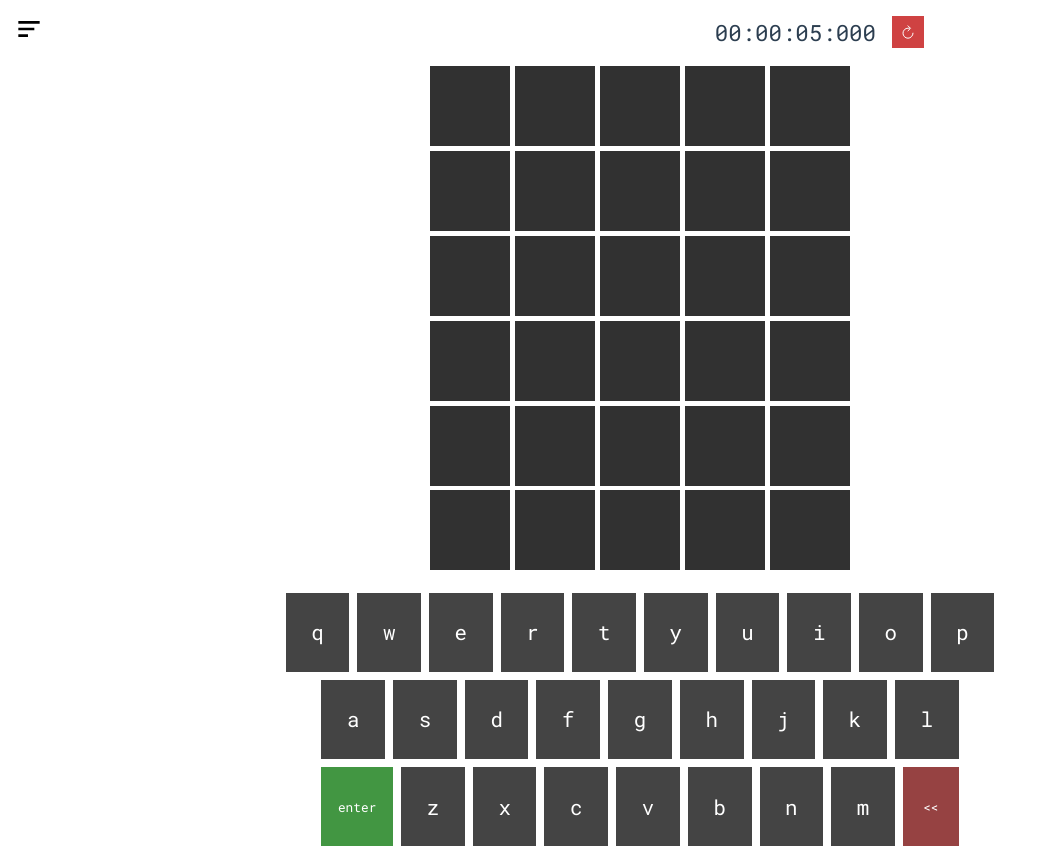
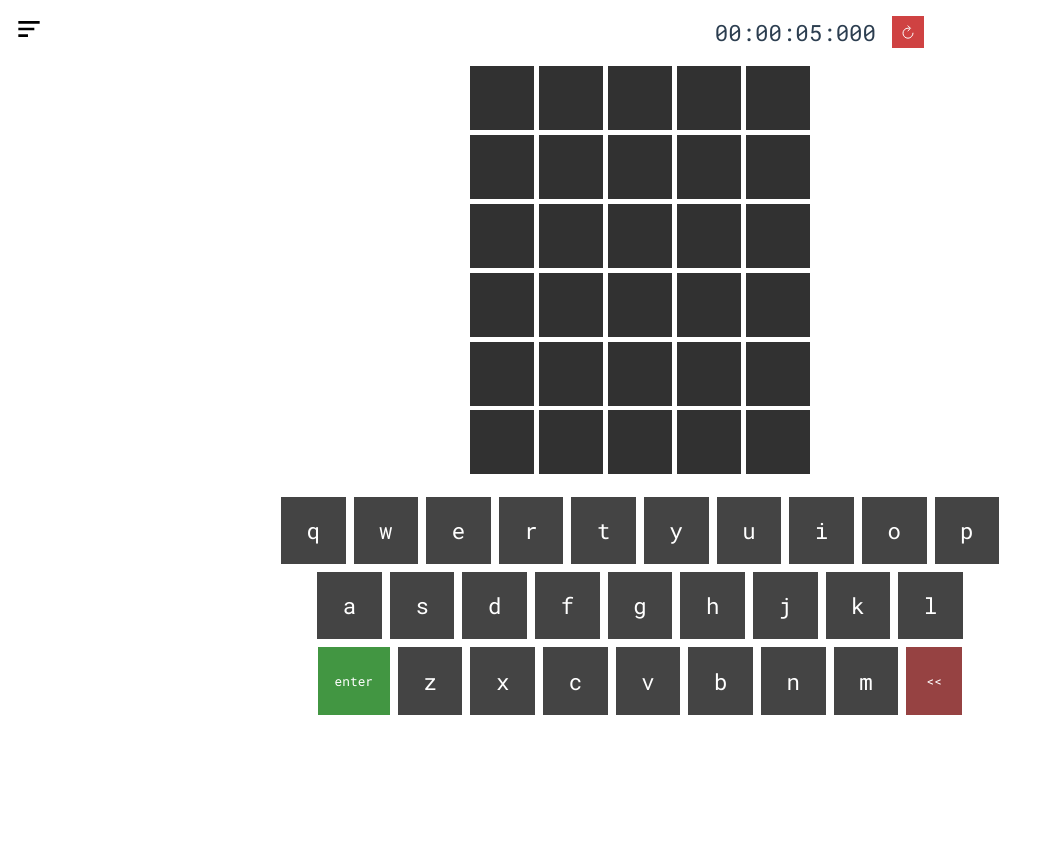
Before and after one commit to sean-b765/spellr, a Vue app: page / in a window 1280 px wide. Shown: the whole page, without its empty margins (0-1044 px from the left). After the commit the page ends 800 px from the top, so only its background shows below. Built offline with nearby package versions, Linux system fonts and the light colour scheme.

Commit message:
Style changes

```diff
--- a/src/components/Board.vue
+++ b/src/components/Board.vue
@@ -87,9 +87,9 @@ export default defineComponent({
   }
   .board .row .letter {
     position: relative;
-    width: clamp(3rem, 5rem, 8vw);
-    height: clamp(3rem, 5rem, 8vw);
-    font-size: clamp(1rem, 1.8rem, 7vw);
+    width: clamp(3.5rem, 5vw, 4rem);
+    height: clamp(3.5rem, 5vw, 4rem);
+    font-size: clamp(.5rem, 5vw, 1.4rem);
     margin: 0.15rem;
     color: rgb(241, 232, 241);
     overflow: hidden;
--- a/src/components/Keyboard.vue
+++ b/src/components/Keyboard.vue
@@ -78,8 +78,9 @@ export default defineComponent({
   display: flex;
   align-items: center;
   justify-content: center;
-  font-size: 1.3rem;
-  padding: clamp(0.3rem, 2rem, 2vw);
+  font-size: clamp(1rem, 1.4rem, 7vw);
+  padding-inline: clamp(0.3rem, 2rem, 2vw);
+  padding-block: clamp(0.3rem, 1.2rem, 2vw);
   margin: clamp(0.1rem, 0.25rem, .6vw);
   font-family: 'Roboto Mono', monospace;
   background: #444;
```
